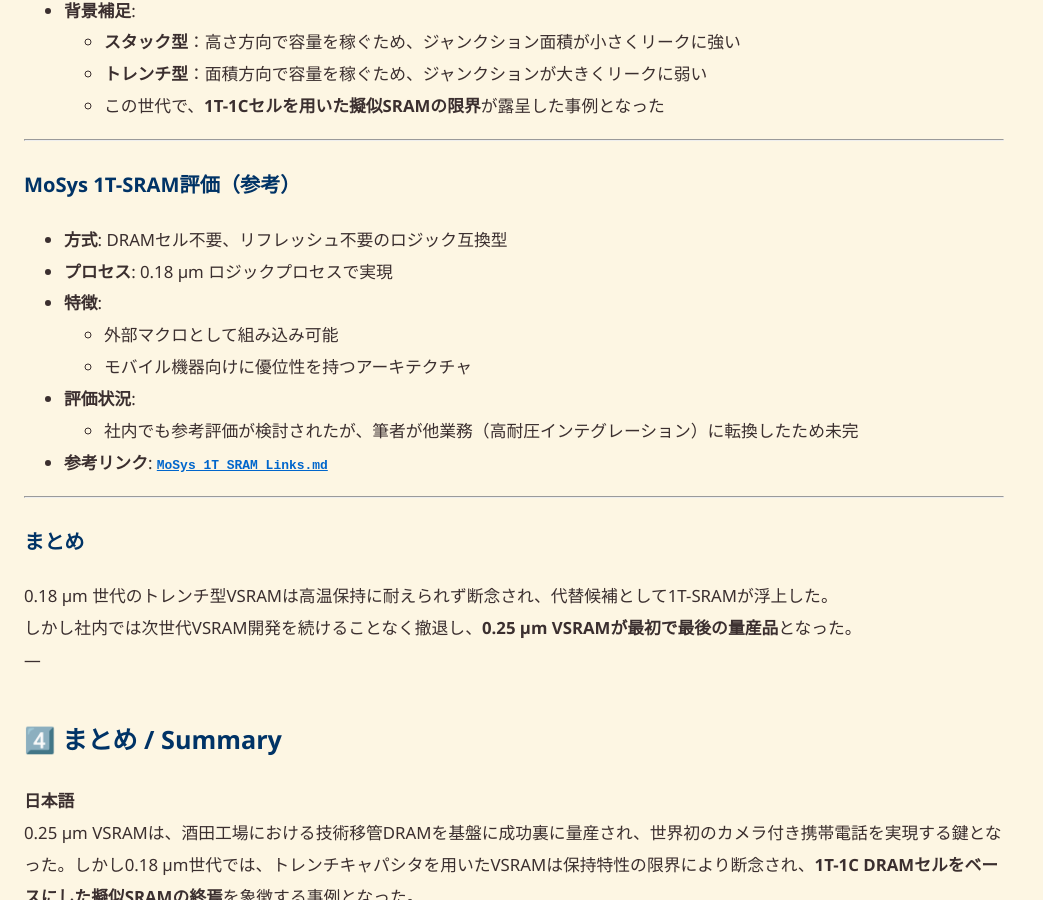
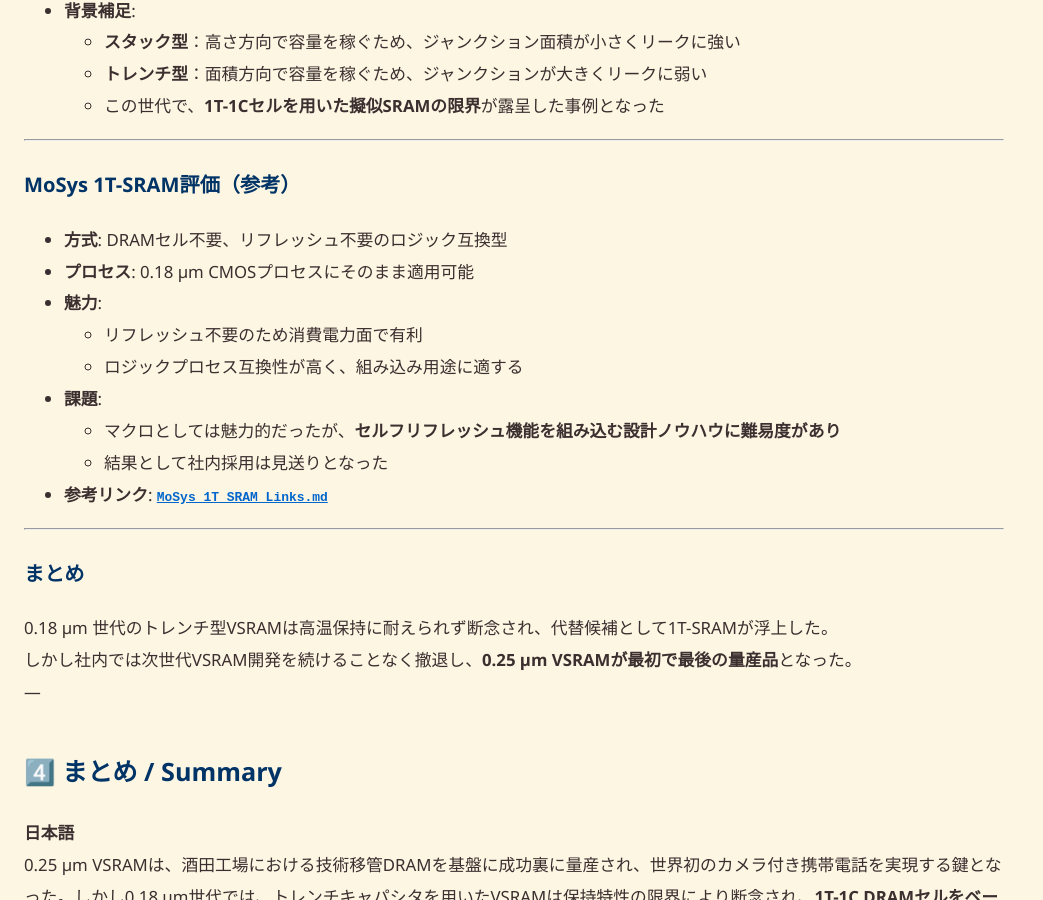
Before and after one commit to Samizo-AITL/Edusemi-Plus, a Jekyll site: the page built from archive/paper/dram_vsram/02_VSRAM_Technology.md, in a window 1280 px wide and 900 px high, scrolled down 2989 px. Shown: the whole window, without its empty margins (0-1043 px from the left). Built offline with Jekyll 4.4.1, drawn with Linux system fonts in a browser that asks for light colours.

Commit message:
Update 02_VSRAM_Technology.md

```diff
--- a/archive/paper/dram_vsram/02_VSRAM_Technology.md
+++ b/archive/paper/dram_vsram/02_VSRAM_Technology.md
@@ -100,12 +100,13 @@ Pause Refresh Fail と Disturb Refresh Fail の双方に対して、
 ### MoSys 1T-SRAM評価（参考）
 
 - **方式**: DRAMセル不要、リフレッシュ不要のロジック互換型
-- **プロセス**: 0.18 µm ロジックプロセスで実現
-- **特徴**:
-  - 外部マクロとして組み込み可能
-  - モバイル機器向けに優位性を持つアーキテクチャ
-- **評価状況**:
-  - 社内でも参考評価が検討されたが、筆者が他業務（高耐圧インテグレーション）に転換したため未完
+- **プロセス**: 0.18 µm CMOSプロセスにそのまま適用可能
+- **魅力**:
+  - リフレッシュ不要のため消費電力面で有利
+  - ロジックプロセス互換性が高く、組み込み用途に適する
+- **課題**:
+  - マクロとしては魅力的だったが、**セルフリフレッシュ機能を組み込む設計ノウハウに難易度があり**
+  - 結果として社内採用は見送りとなった
 - **参考リンク**: [`MoSys_1T_SRAM_Links.md`](./MoSys_1T_SRAM_Links.md)
 
 ---
```
